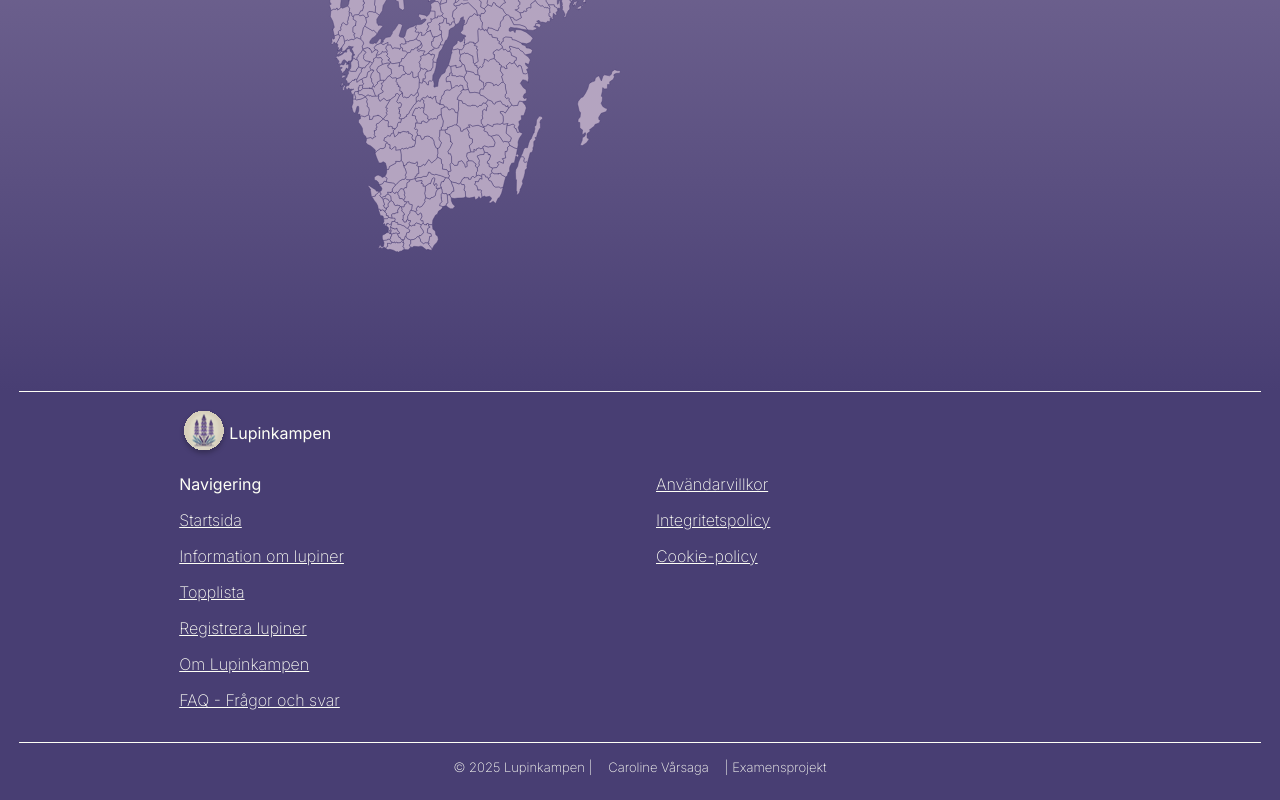
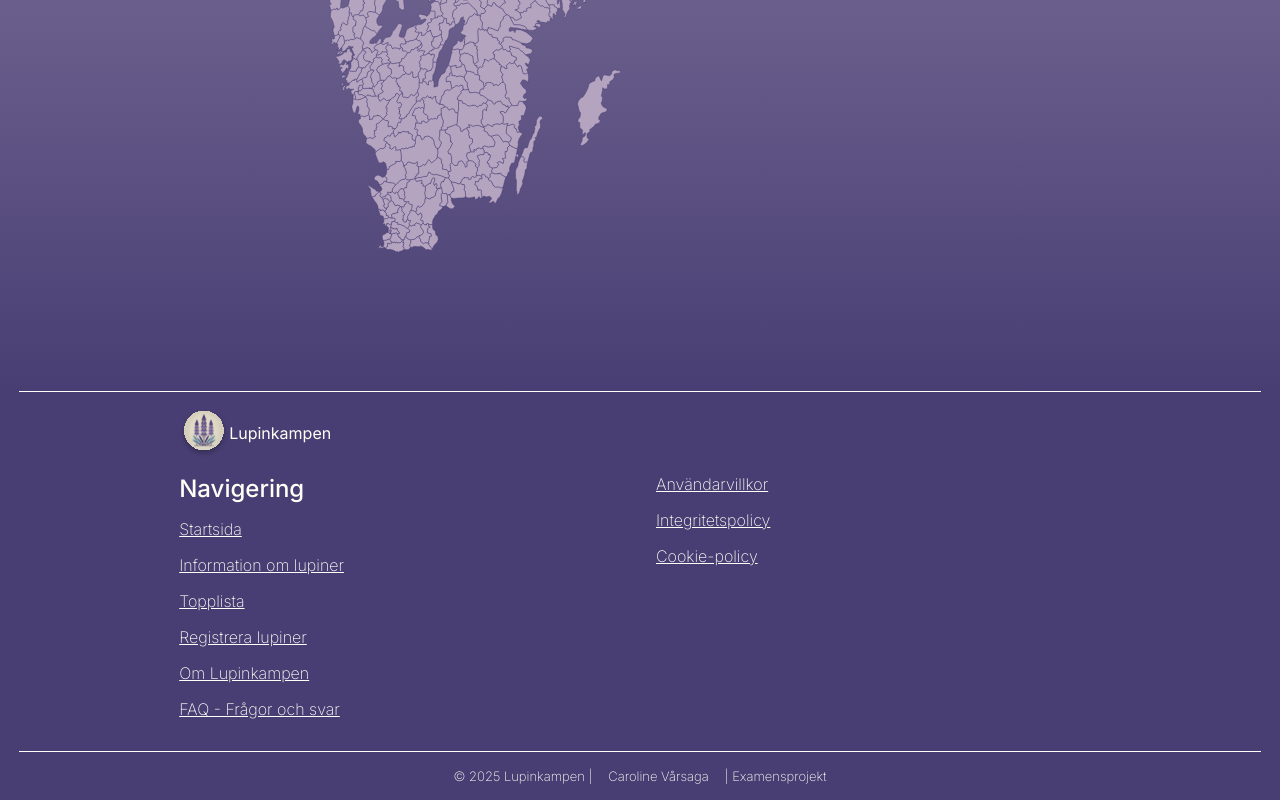
Before and after one commit to CarolineVarsaga/lupinkampen, a React (Vite) app in the folder client/: page / in a window 1280 px wide. Shown: the part 1997-2797 px from the top of the page. Built offline with nearby package versions, Linux system fonts and the light colour scheme; no server answers.

Commit message:
♿️ changes heading size

```diff
--- a/client/src/components/Footer.tsx
+++ b/client/src/components/Footer.tsx
@@ -9,7 +9,7 @@ const Footer = () => {
         <Logo />
         <div className="footer-page-links-container">
           <div className="footer-page-links">
-            <h4>Navigering</h4>
+            <h2>Navigering</h2>
             <Link to="/">Startsida</Link>
             <Link to="/information">Information om lupiner</Link>
             <Link to="/topplista">Topplista</Link>
```
